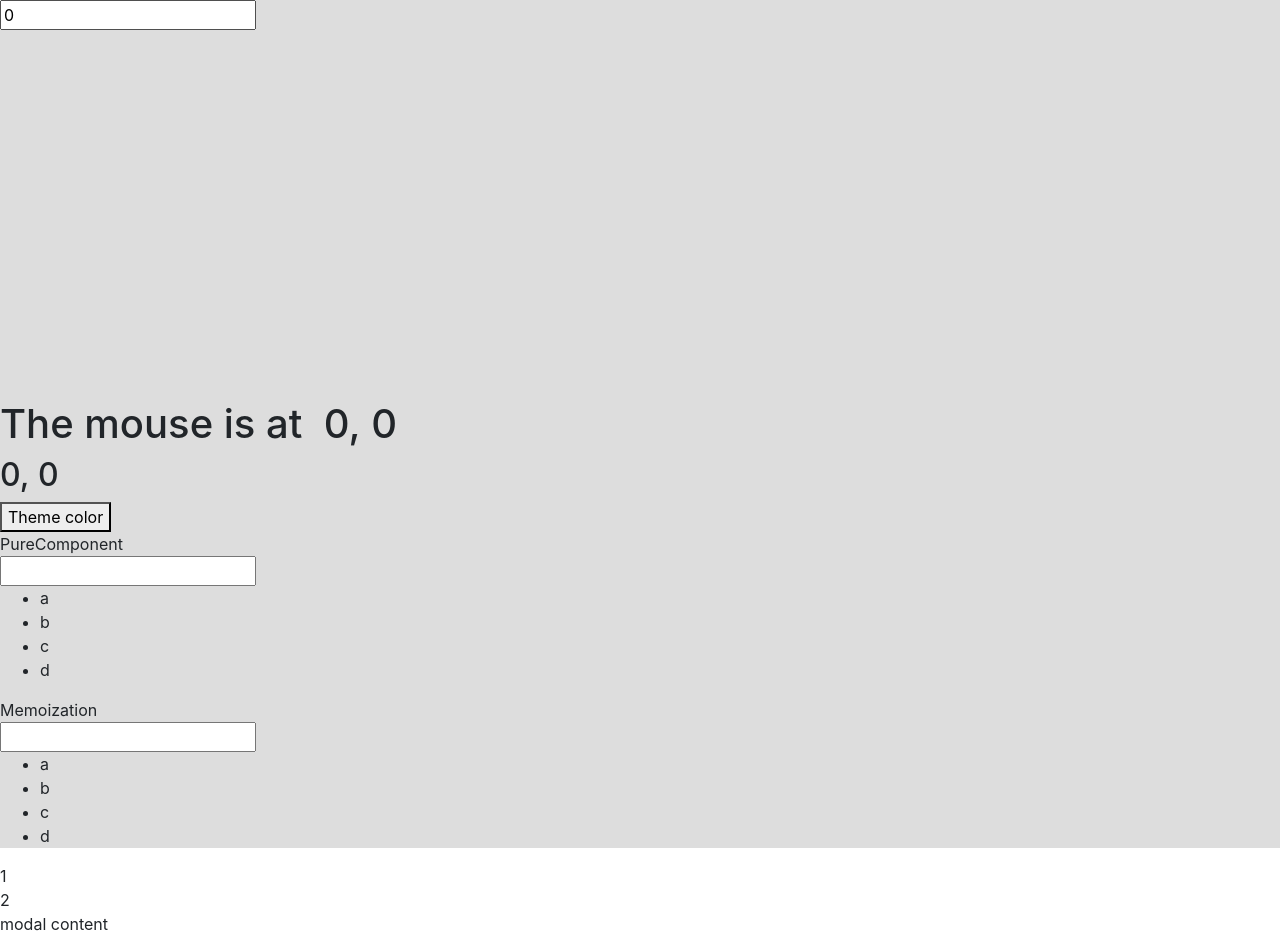
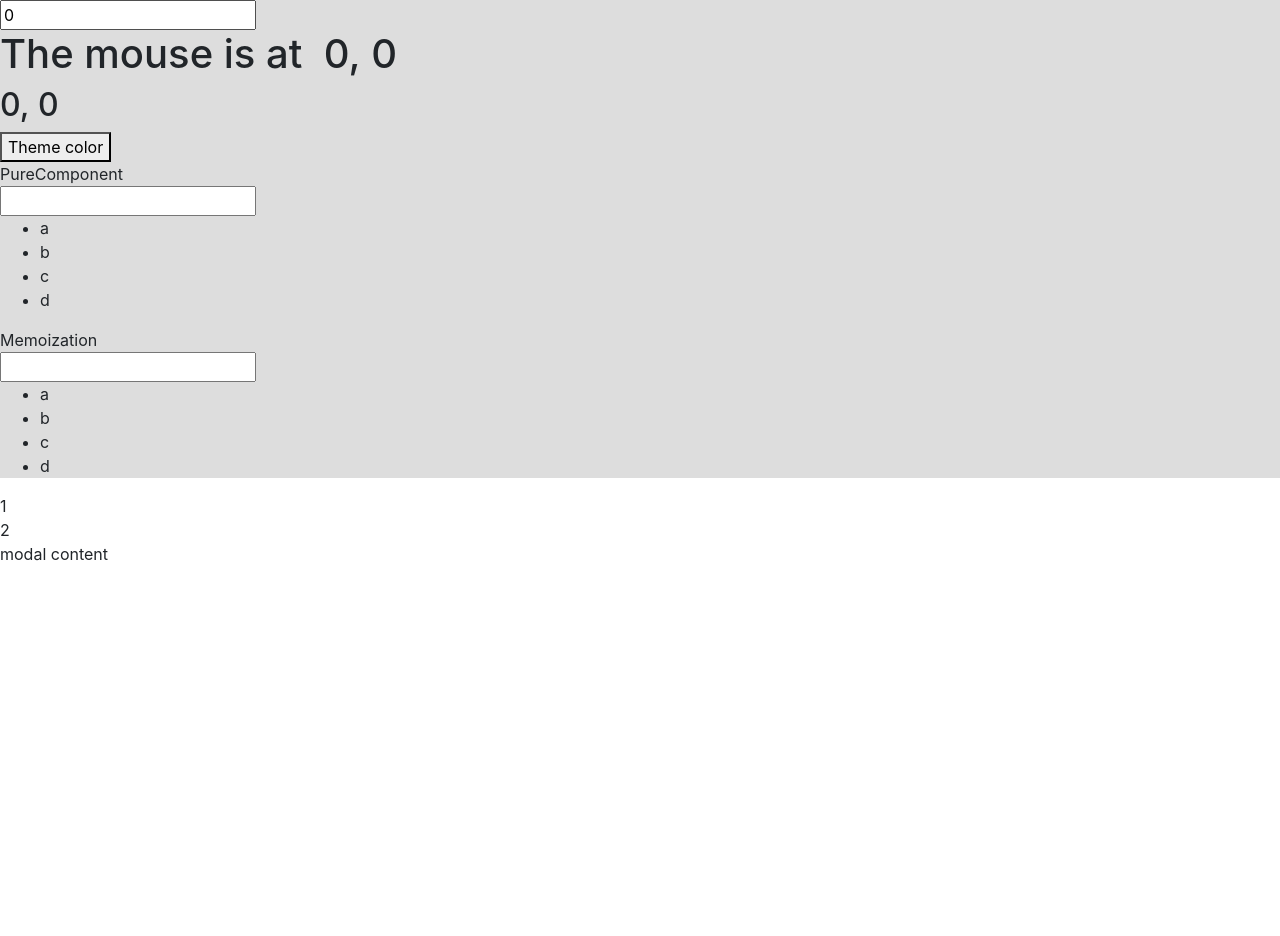
Before and after one commit to ykzhukian/js-note, a React app: page / in a window 1280 px wide. After the commit the page ends 800 px from the top, so only its background shows below. Built offline with nearby package versions, Linux system fonts and the light colour scheme.

Commit message:
react hooks

```diff
--- a/package.json
+++ b/package.json
@@ -27,8 +27,8 @@
     "file-loader": "^2.0.0",
     "memoize-one": "^4.0.2",
     "node-sass": "^4.9.2",
-    "react": "^16.3.2",
-    "react-dom": "^16.3.2",
+    "react": "^16.7.0-alpha.0",
+    "react-dom": "16.x",
     "regenerator-runtime": "^0.12.1",
     "sass-loader": "^7.0.1",
     "style-loader": "^0.21.0",
--- a/src/css/components/_react-doc.scss
+++ b/src/css/components/_react-doc.scss
@@ -1,6 +1,3 @@
 #app {
   min-height: 100vh;
 }
-.wrapper {
-  min-height: 50vh;
-}
--- a/src/js/components/App.jsx
+++ b/src/js/components/App.jsx
@@ -7,6 +7,7 @@
 import Modal from './ReactDoc/PortalModal';
 import PureComponent from './ReactAd/PureComponent';
 import Memoization from './ReactAd/Memoization';
+// import UseStateHook from './ReactAd/Hooks';
 
 const list = [
   { id: 1, text: 'a' },
@@ -81,6 +82,7 @@
         <PureComponent list={list} />
         <div>Memoization</div>
         <Memoization list={list} />
+        {/* <UseStateHook /> */}
       </div>
     );
   }
```
Also changed, not shown: src/js/components/ReactAd/Hooks.jsx (added, +17 -0 lines), 2 other files (tests, documents, lock files or other folders).
